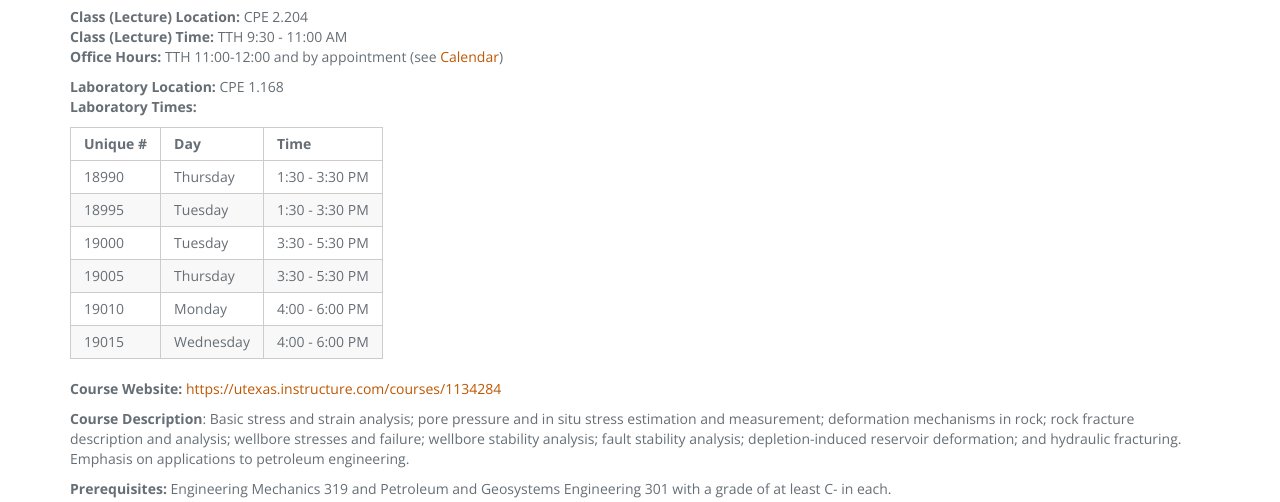
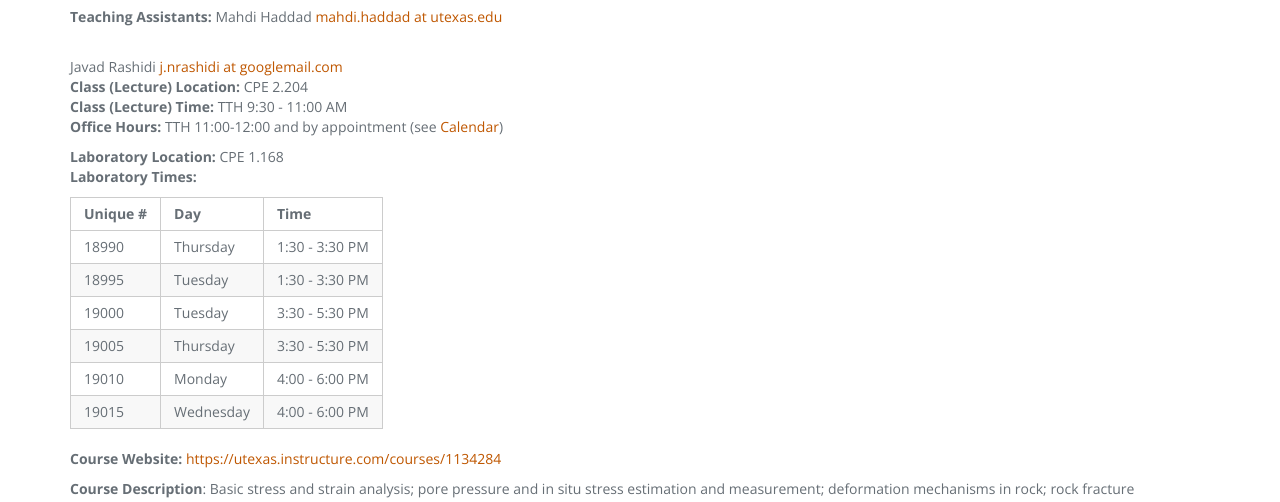
Before and after one commit to johnfoster-pge-utexas/PGE334-ResGeomechanics, a plain HTML site: page syllabus/index.html in a window 1280 px wide. Shown: the part 220-722 px from the top of the page. Drawn offline with nearby package versions, Linux system fonts and the light colour scheme.

Commit message:
Travis CI autocommit from travis build 10

```diff
--- a/rss.xml
+++ b/rss.xml
@@ -1,5 +1,5 @@
 <?xml version="1.0" encoding="utf-8"?>
-<?xml-stylesheet type="text/xsl" href="assets/xml/rss.xsl" media="all"?><rss xmlns:atom="http://www.w3.org/2005/Atom" version="2.0" xmlns:dc="http://purl.org/dc/elements/1.1/"><channel><title>Reservoir Geomechanics</title><link>/</link><description>Course webpage</description><atom:link href="/rss.xml" type="application/rss+xml" rel="self"></atom:link><language>en</language><lastBuildDate>Tue, 20 Jan 2015 05:31:21 GMT</lastBuildDate><generator>http://getnikola.com/</generator><docs>http://blogs.law.harvard.edu/tech/rss</docs><item><title>Welcome!</title><link>/posts/welcome.html</link><dc:creator>John T. Foster</dc:creator><description>&lt;!--
+<?xml-stylesheet type="text/xsl" href="assets/xml/rss.xsl" media="all"?><rss xmlns:atom="http://www.w3.org/2005/Atom" version="2.0" xmlns:dc="http://purl.org/dc/elements/1.1/"><channel><title>Reservoir Geomechanics</title><link>/</link><description>Course webpage</description><atom:link href="/rss.xml" type="application/rss+xml" rel="self"></atom:link><language>en</language><lastBuildDate>Tue, 20 Jan 2015 05:41:18 GMT</lastBuildDate><generator>http://getnikola.com/</generator><docs>http://blogs.law.harvard.edu/tech/rss</docs><item><title>Welcome!</title><link>/posts/welcome.html</link><dc:creator>John T. Foster</dc:creator><description>&lt;!--
 .. title: Welcome!
 .. slug: welcome
 .. date: 2015-01-01 20:00:00 UTC-05:00
--- a/syllabus/index.html
+++ b/syllabus/index.html
@@ -85,6 +85,19 @@ document.write('<a h'+'ref'+'="ma'+'ilto'+':'+e+'">'+'jfoster@austin.utexas.edu'
 // -->
 </script></p>
 <noscript>jfoster@austin.utexas.edu (jfoster at austin dot utexas dot com)</noscript>
+<p><strong>Teaching Assistants:</strong> Mahdi Haddad <script type="text/javascript">
+<!--
+h='&#x75;&#116;&#x65;&#120;&#x61;&#x73;&#46;&#x65;&#100;&#x75;';a='&#64;';n='&#x6d;&#x61;&#104;&#100;&#x69;&#46;&#104;&#x61;&#100;&#100;&#x61;&#100;';e=n+a+h;
+document.write('<a h'+'ref'+'="ma'+'ilto'+':'+e+'">'+'mahdi.haddad at utexas.edu'+'<\/'+'a'+'>');
+// -->
+</script></p>
+<noscript>mahdi.haddad at utexas.edu (mahdi.haddad at utexas dot edu)</noscript>
+<br>Javad Rashidi <script type="text/javascript">
+<!--
+h='&#x67;&#x6f;&#x6f;&#x67;&#108;&#x65;&#x6d;&#x61;&#x69;&#108;&#46;&#x63;&#x6f;&#x6d;';a='&#64;';n='&#106;&#46;&#110;&#114;&#x61;&#x73;&#104;&#x69;&#100;&#x69;';e=n+a+h;
+document.write('<a h'+'ref'+'="ma'+'ilto'+':'+e+'">'+'j.nrashidi at googlemail.com'+'<\/'+'a'+'>');
+// -->
+</script><noscript>j.nrashidi at googlemail.com (j.nrashidi at googlemail dot com)</noscript>
 <p><strong>Class (Lecture) Location:</strong> CPE 2.204<br><strong>Class (Lecture) Time:</strong> TTH 9:30 - 11:00 AM<br><strong>Office Hours:</strong> TTH 11:00-12:00 and by appointment (see <a href="http://johnfoster.pge.utexas.edu/calendar/" target="_blank">Calendar</a>)</p>
 <p><strong>Laboratory Location:</strong> CPE 1.168<br><strong>Laboratory Times:</strong></p>
 <table>
```
Also changed, not shown: course-mat/index.html (+2 -0 lines), 2 other files.
